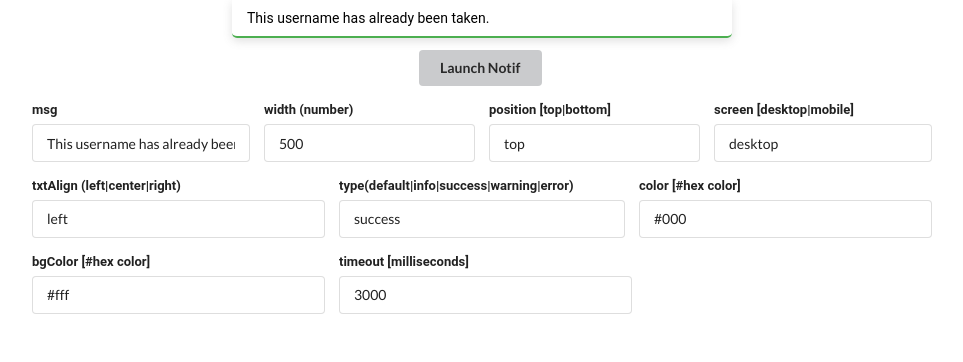
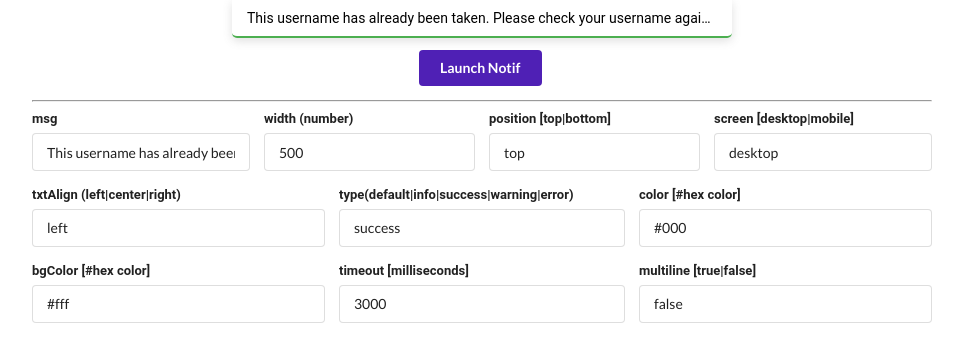
Before and after one commit to thatisuday/ng-notif, a plain HTML site: page demo/index.html in a window 1280 px wide. Both pictures are taken after a click on the button "Launch Notif". Shown: the whole page, without its empty margins (158-1121 px from the left). Drawn offline with nearby package versions, Linux system fonts and the light colour scheme.

Commit message:
multiline added

```diff
--- a/demo/index.html
+++ b/demo/index.html
@@ -30,8 +30,10 @@
 	<body ng-controller="myCtrl">
 		<div class="ui form">
 			<div class="field" style="text-align:center;">
-				<button class="ui button" ng-click="launch();">Launch Notif</button>
+				<button class="ui violet button" ng-click="launch();">Launch Notif</button>
 			</div>
+
+			<hr/>
 
 			<div class="four fields">
 				<div class="field">
@@ -82,6 +84,11 @@
 					<label>timeout [milliseconds]</label>
 					<input type="text" ng-model="options.timeout" />
 				</div>
+
+				<div class="field">
+					<label>multiline [true|false]</label>
+					<input type="text" ng-model="options.multiline" />
+				</div>
 			</div>
 		<div>
 
@@ -99,7 +106,7 @@
 			myApp.controller('myCtrl', function($scope, $notif, $timeout){
 				$timeout(function(){
 					$scope.options = {
-						msg:'This username has already been taken.',
+						msg:'This username has already been taken. Please check your username again or contact our support team to get restricted username for your profile.',
 						width:500,
 						position:'top',
 						screen:'desktop',
@@ -107,7 +114,8 @@
 						type : 'success',
 						color:'#000',
 						bgColor : '#fff',
-						timeout : 3000
+						timeout : 3000,
+						multiline : false
 					};
 				});
 
--- a/dist/notif.css
+++ b/dist/notif.css
@@ -14,6 +14,8 @@
 	line-height : 16px;
     z-index:13000;
     cursor:pointer;
+	white-space:nowrap;
+	text-overflow:ellipsis;
 }
 
 /* Animate */
@@ -73,8 +75,13 @@
 	border-top:2px solid #2196F3;
 }
 
-
 /* Screen */
 #slick-notif.mobile{
 	border-radius: 100px!important;
 }
+
+/* Single line */
+#slick-notif.multiline{
+	white-space:normal;
+	text-overflow:initial;
+}
--- a/dist/notif.js
+++ b/dist/notif.js
@@ -18,7 +18,8 @@
 			bgColor : '#fff',
 			color : '#333',
 			txtAlign : "left",
-			timeout : 5000
+			timeout : 5000,
+			multiline : false
 		};
 
 		//Current session timeout
@@ -100,6 +101,11 @@
 				newNotifElem.style.textAlign = currOps.txtAlign;
 				newNotifElem.style.opacity = 0;
 
+				//Multiline
+				if(currOps.multiline){
+					newNotifElem.className = newNotifElem.className + ' multiline';
+				}
+
 				//Append notif element
 				document.body.appendChild(newNotifElem);
 
```
